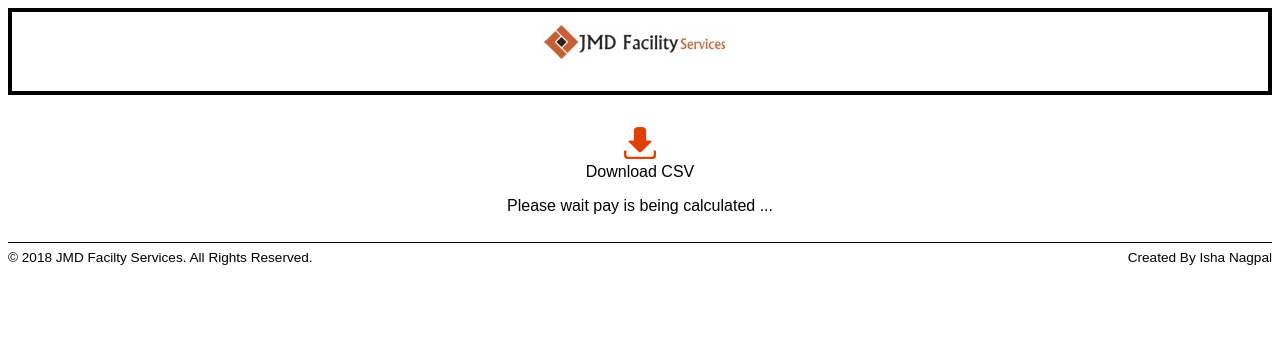
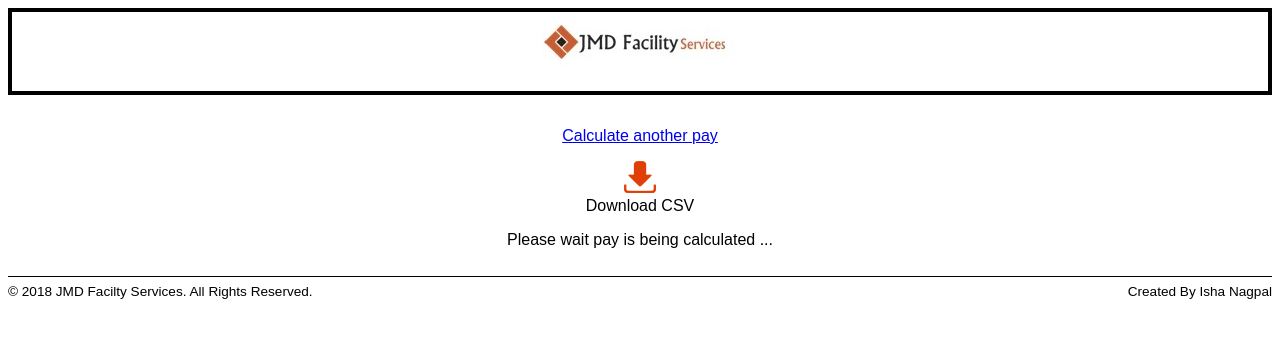
Before and after one commit to isha1111/pay_calculator, a Python web app: template pay_calculator/templates/pay.mako in a window 1280 px wide. Shown: the top 338 px of the page. Run offline with Mako, Linux system fonts and the light colour scheme; the template is opened without the code that fills it, so the values that code supplies are empty.

Commit message:
changes for css

```diff
--- a/pay_calculator/static/css/index.css
+++ b/pay_calculator/static/css/index.css
@@ -12,13 +12,22 @@ td {
 .hidden {
 	display: none;
 }
+
+#index_tag {
+	display: block;
+	margin-top: 2em;
+}
+
+.center {
+	text-align: center;
+}
 #download_img{
 	max-height: 2em;
 	cursor: pointer;
 }
 
 #download_span {
-    margin-top: 2em;
+    margin-top: 1em;
     text-align: center;
     margin-bottom: 1em;
 }
--- a/pay_calculator/templates/pay.mako
+++ b/pay_calculator/templates/pay.mako
@@ -6,7 +6,7 @@
 	${project}
 </div>
 <div class="hidden" id="calculated_data"></div>
-
+<a id="index_tag" href="/" class="center">Calculate another pay</a>
 <span id="download_span" style="display: none;">
 	<img id="download_img" src="/static/images/download_logo.png" onclick="ConvertToCSV()" ></br>
 	<span id="download_text" >Download CSV</span>
```
